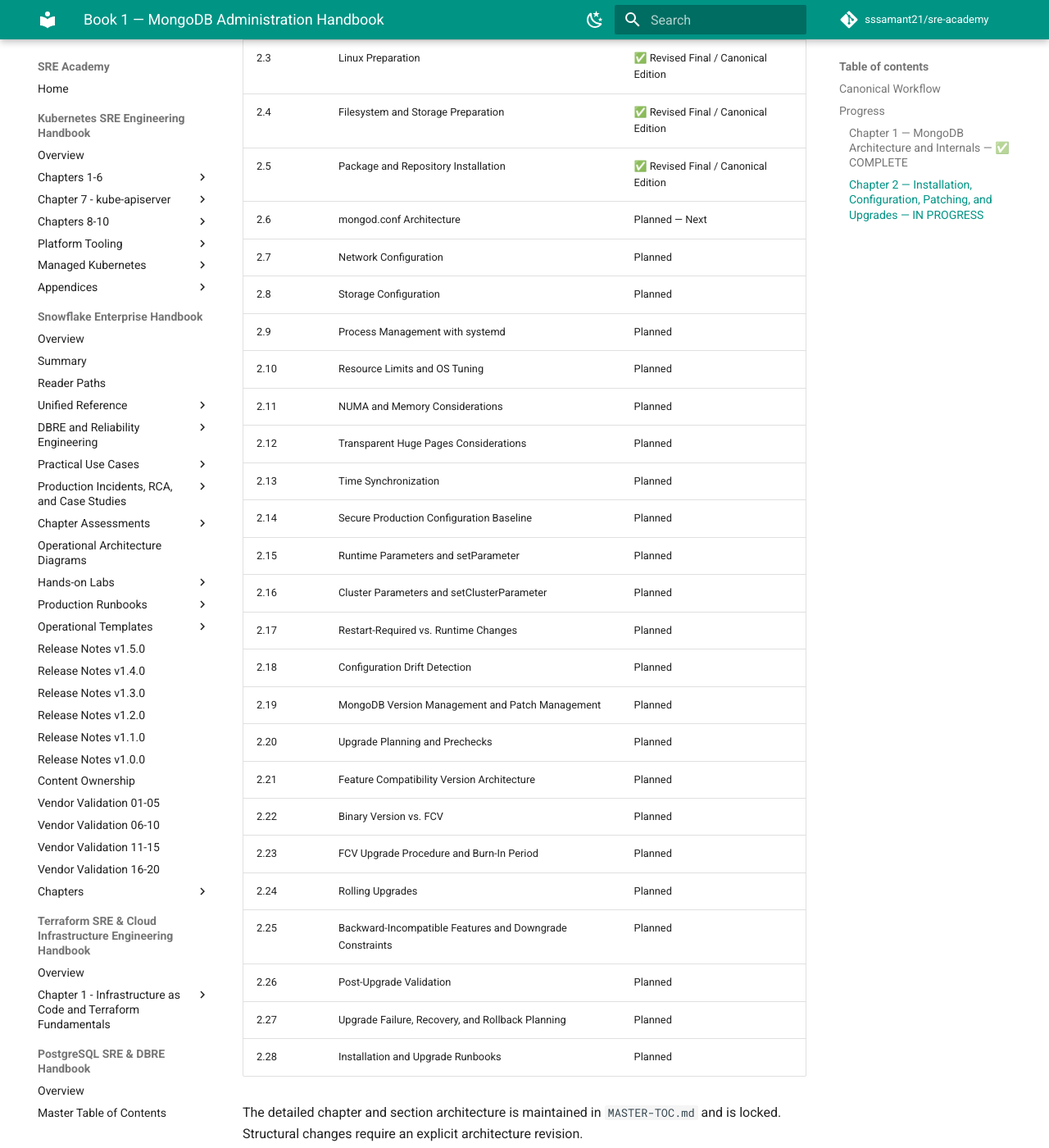
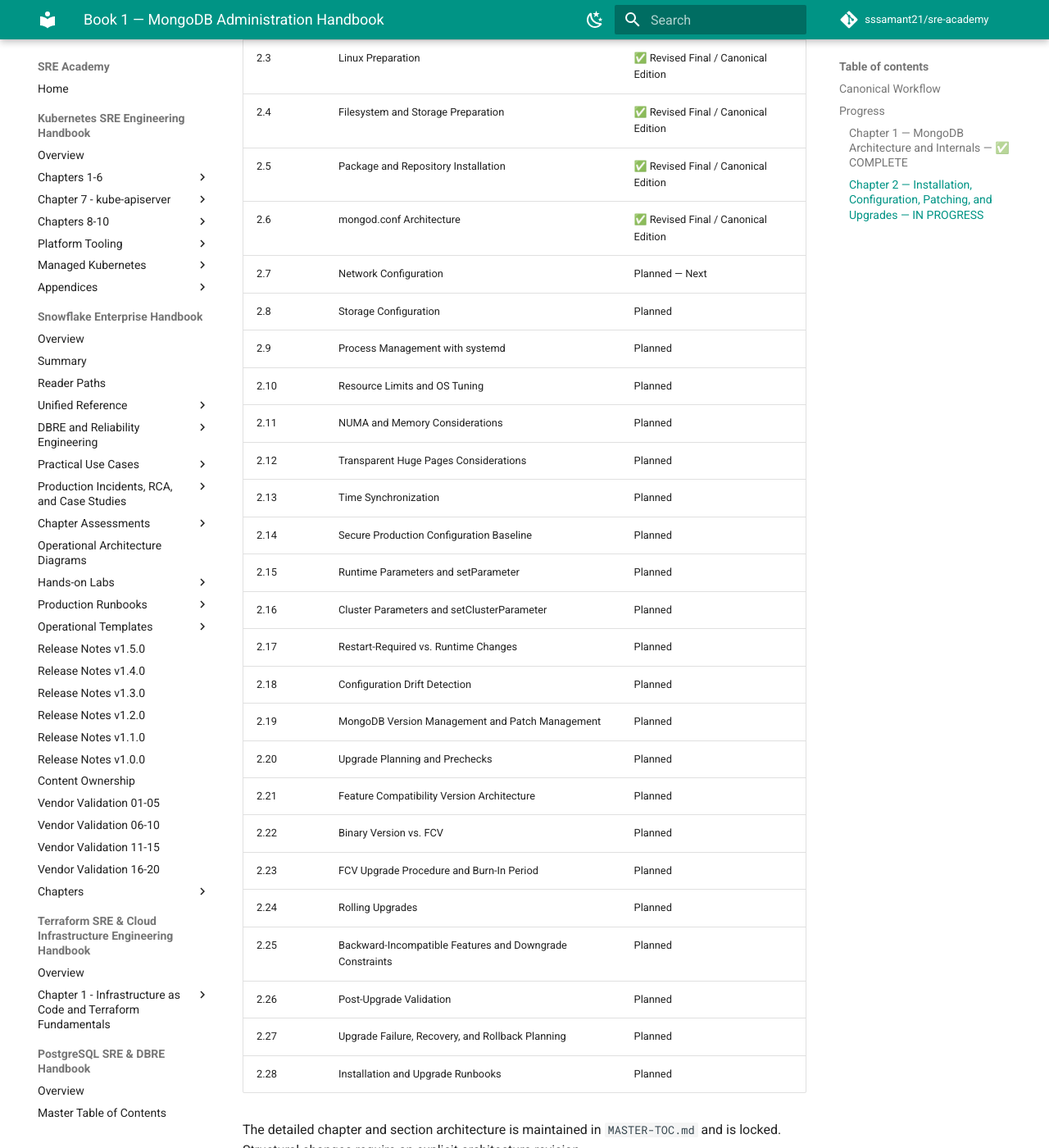
Before and after one commit to sssamant21/sre-academy, an MkDocs documentation site: the page built from docs/books/mongodb/mongodb-administration-handbook/README.md, in a window 1280 px wide and 1400 px high, scrolled down 994 px. Shown: the whole window at 82% size. Built offline with MkDocs 1.6.1 and Material for MkDocs 9.7.7, drawn with Linux system fonts in a browser that asks for light colours; comment, search, counter and statistics services are not loaded; some of the changed text lies outside the part shown.

Commit message:
docs(mongodb): mark canonical 2.6 in Book 1 index

```diff
--- a/docs/books/mongodb/mongodb-administration-handbook/README.md
+++ b/docs/books/mongodb/mongodb-administration-handbook/README.md
@@ -26,8 +26,8 @@
 | 2.3 | Linux Preparation | ✅ Revised Final / Canonical Edition |
 | 2.4 | Filesystem and Storage Preparation | ✅ Revised Final / Canonical Edition |
 | 2.5 | Package and Repository Installation | ✅ Revised Final / Canonical Edition |
-| 2.6 | mongod.conf Architecture | Planned — Next |
-| 2.7 | Network Configuration | Planned |
+| 2.6 | mongod.conf Architecture | ✅ Revised Final / Canonical Edition |
+| 2.7 | Network Configuration | Planned — Next |
 | 2.8 | Storage Configuration | Planned |
 | 2.9 | Process Management with systemd | Planned |
 | 2.10 | Resource Limits and OS Tuning | Planned |
```
Also changed, not shown: other parts of docs/books/mongodb/mongodb-administration-handbook/README.md (+1 -1 lines).
